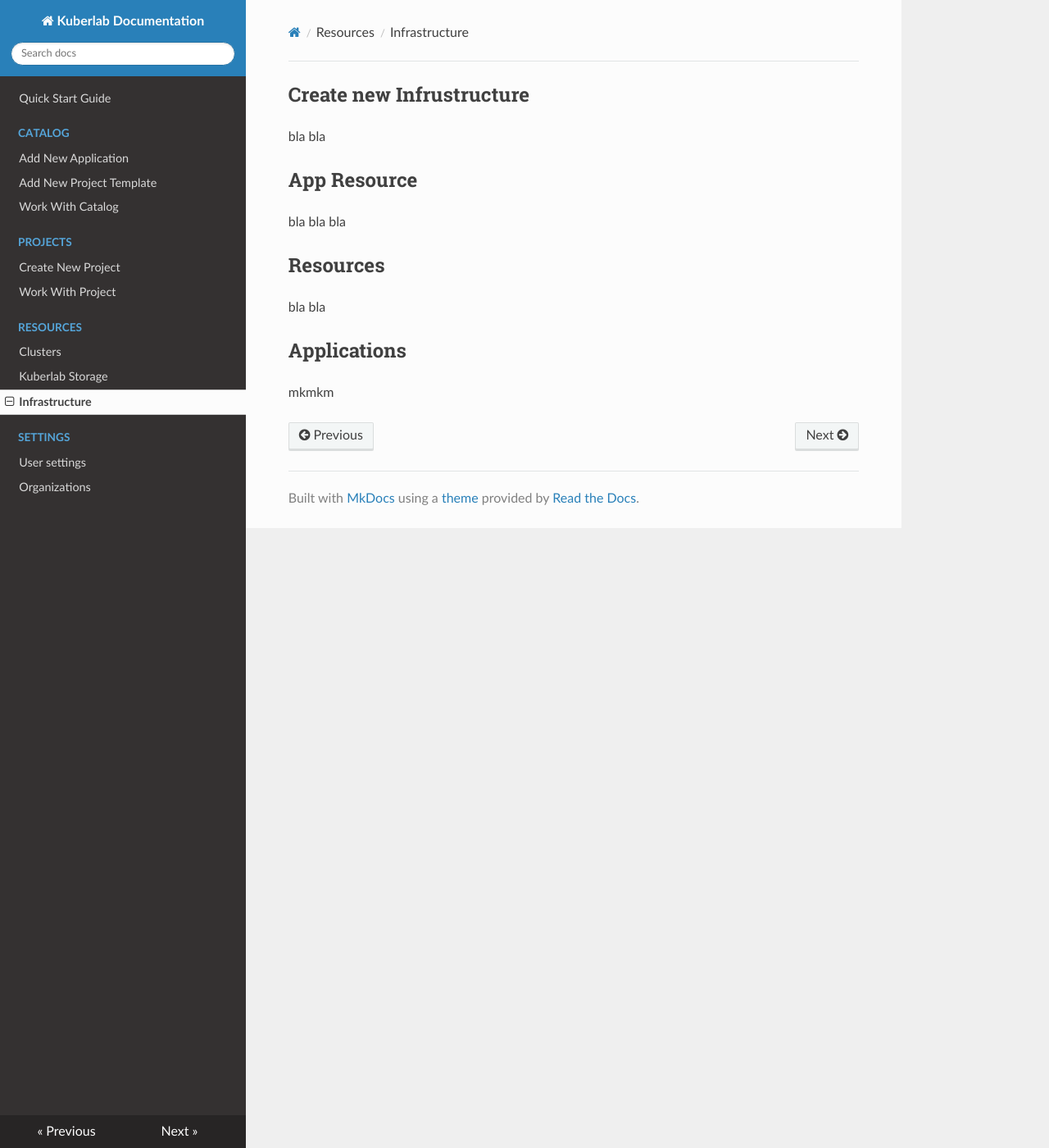
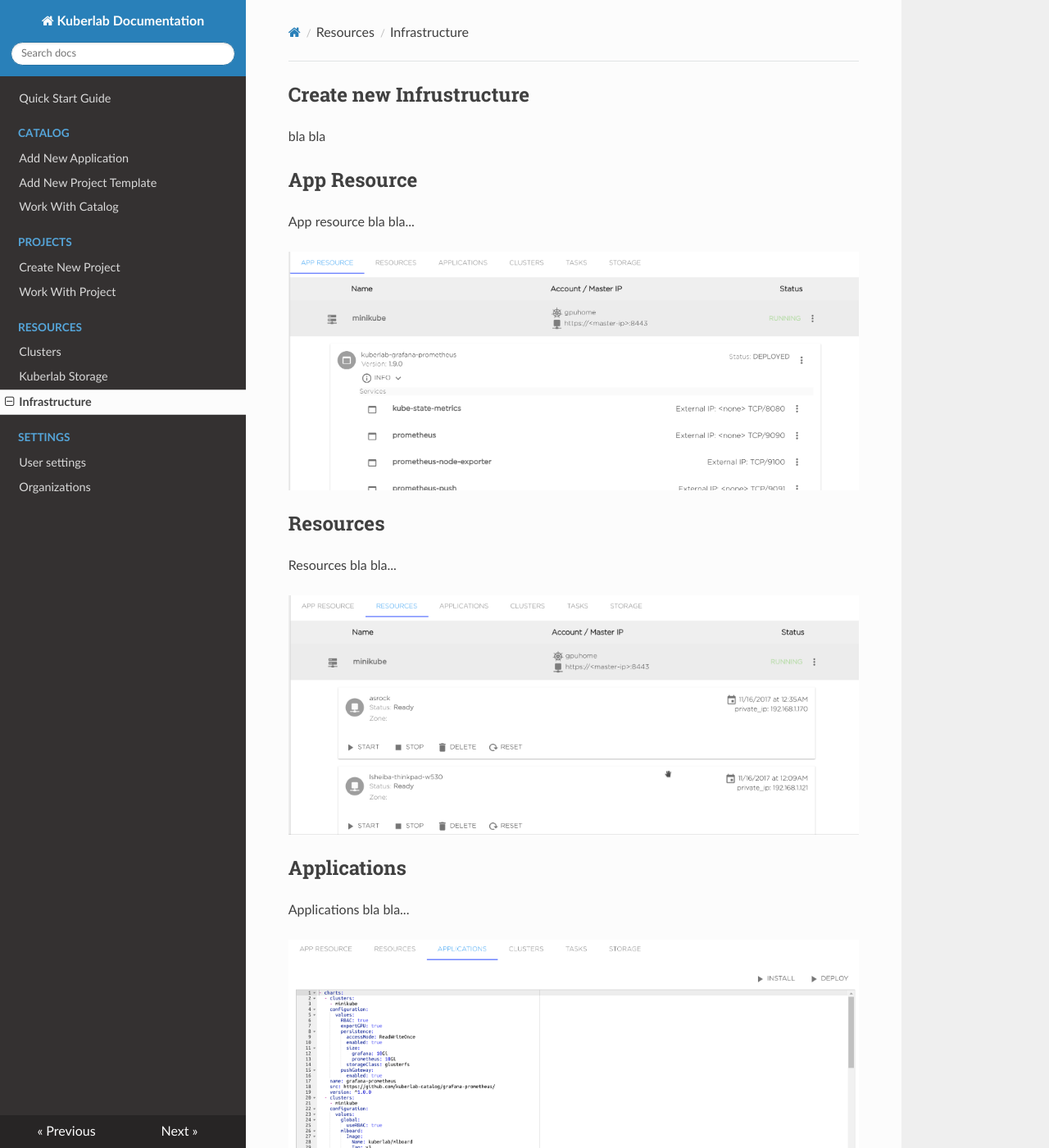
Before and after one commit to kuberlab/docs, an MkDocs documentation site: the page built from docs/Resources/infrastructure.md, in a window 1280 px wide and 1400 px high. Shown: the whole window at 82% size. Built offline with MkDocs 1.6.1, drawn with Linux system fonts in a browser that asks for light colours; nearby versions of some CDN libraries.

Commit message:
Add pictures for infrastructure

```diff
--- a/docs/Resources/infrastructure.md
+++ b/docs/Resources/infrastructure.md
@@ -1,8 +1,19 @@
 ## Create new Infrustructure
 bla bla
 ## App Resource
-bla bla bla
+
+App resource bla bla...
+
+![](/img/infra/app_resource.png)
+
 ## Resources
-bla bla
+
+Resources bla bla...
+
+![](/img/infra/resources.png)
+
 ## Applications
-mkmkm
+
+Applications bla bla...
+
+![](/img/infra/applications.png)
```
Also changed, not shown: docs/img/infra/app_resource.png (added), docs/img/infra/applications.png (added), docs/img/infra/resources.png (added).
